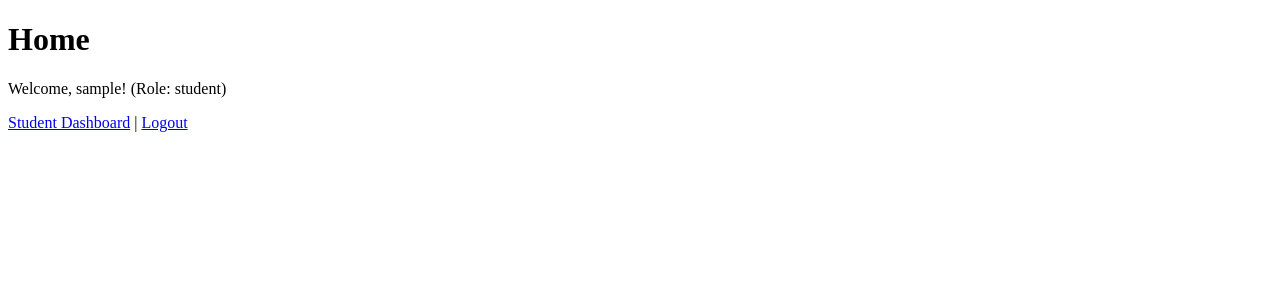
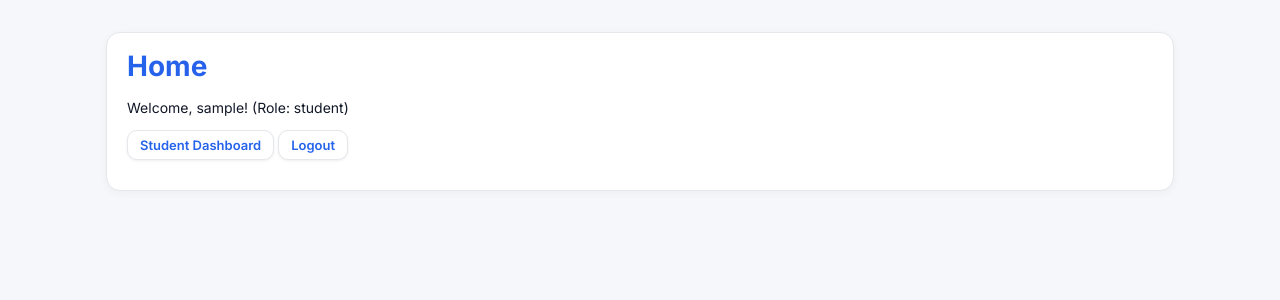
Before and after one commit to DanielRamos69/exam_reg_tristan, a Flask app: template templates/home.html in a window 1280 px wide. Shown: the top 300 px of the page. Run offline with Flask 3, Linux system fonts and the light colour scheme; the template is opened without the code that fills it: most values are stand-ins (such as "Sample title", 1, 10 or a date in 2020).

Commit message:
daniel style overhaul home

```diff
--- a/templates/home.html
+++ b/templates/home.html
@@ -1,31 +1,123 @@
 <!DOCTYPE html>
-<html>
-<head><meta charset="utf-8"><title>Home</title></head>
+<html lang="en">
+<head>
+  <meta charset="utf-8" />
+  <title>Home</title>
+  <meta name="viewport" content="width=device-width, initial-scale=1" />
+
+  <!-- GOOGLE FONT -->
+  <link rel="preconnect" href="https://fonts.gstatic.com" />
+  <link
+    href="https://fonts.googleapis.com/css2?family=Inter:wght@400;500;600;700&display=swap"
+    rel="stylesheet"
+  />
+
+  <style>
+    *{ box-sizing: border-box; }
+    :root {
+      --bd:#e5e7eb;
+      --muted:#6b7280;
+      --blue:#2563eb;
+      --indigo:#4f46e5;
+    }
+    body {
+      font-family:'Inter', system-ui, Arial, sans-serif;
+      background:#f5f7fa;
+      max-width:1100px;
+      margin:2rem auto;
+      padding:0 1rem;
+      color:#111827;
+    }
+
+    h1 {
+      font-size:28px;
+      font-weight:700;
+      margin:0 0 1rem 0;
+      background:linear-gradient(to right,var(--blue),var(--indigo));
+      -webkit-background-clip:text;
+      -webkit-text-fill-color:transparent;
+    }
+
+    .panel {
+      background:#ffffff;
+      border:1px solid var(--bd);
+      border-radius:14px;
+      padding:16px 20px;
+      box-shadow:0 2px 8px rgba(0,0,0,0.04);
+      margin-bottom:1rem;
+      font-size:14px;
+    }
+
+    .btn {
+      display:inline-flex;
+      align-items:center;
+      justify-content:center;
+      padding:6px 12px;
+      border:1px solid var(--bd);
+      border-radius:10px;
+      background:#fff;
+      font-size:13px;
+      font-weight:600;
+      text-decoration:none;
+      box-shadow:0 1px 3px rgba(0,0,0,0.07);
+      cursor:pointer;
+      transition:0.15s ease;
+    }
+    .btn:hover {
+      background:#f3f4f6;
+      transform:translateY(-1px);
+      box-shadow:0 3px 5px rgba(0,0,0,0.1);
+    }
+
+    ul.messages {
+      background:#ffffff;
+      border:1px solid var(--bd);
+      border-left:4px solid var(--blue);
+      border-radius:10px;
+      padding:10px 16px;
+      margin:0 0 1rem;
+      list-style:none;
+      font-size:13px;
+      box-shadow:0 1px 4px rgba(0,0,0,0.03);
+    }
+    ul.messages li { margin:.35rem 0; }
+    ul.messages strong { text-transform: capitalize; }
+
+    a { color:var(--blue); font-weight:600; font-size:13px; text-decoration:none; }
+    a:hover { text-decoration:underline; }
+  </style>
+</head>
 <body>
+
+  <div class="panel">
     <h1>Home</h1>
 
+    <!-- PRESERVED CONDITIONAL ROLE NAVIGATION -->
     {% if user_name %}
       <p>Welcome, {{ user_name }}! (Role: {{ session.get('role', 'student') }})</p>
       <p>
         {% if session.get('role') == 'faculty' %}
-        <a href="{{ url_for('faculty_portal') }}">Faculty Dashboard</a>
+          <a class="btn" href="{{ url_for('faculty_portal') }}">Faculty Dashboard</a>
         {% else %}
-        <a href="{{ url_for('student_portal') }}">Student Dashboard</a>
+          <a class="btn" href="{{ url_for('student_portal') }}">Student Dashboard</a>
         {% endif %}
-      | <a href="{{ url_for('logout') }}">Logout</a>
+        <a class="btn" href="{{ url_for('logout') }}">Logout</a>
       </p>
     {% else %}
-    <p><a href="{{ url_for('login') }}">Login</a> | <a href="{{ url_for('signup') }}">Sign Up</a></p>
+      <p><a class="btn" href="{{ url_for('login') }}">Login</a> <a class="btn" href="{{ url_for('signup') }}">Sign Up</a></p>
     {% endif %}
 
+    <!-- PRESERVED FLASH MESSAGES -->
     {% with messages = get_flashed_messages(with_categories=true) %}
       {% if messages %}
-      <ul>
+        <ul class="messages">
           {% for cat,msg in messages %}
-          <li><strong>{{ cat|capitalize }}:</strong> {{ msg }}</li>
+            <li><strong>{{ cat }}:</strong> {{ msg }}</li>
           {% endfor %}
         </ul>
       {% endif %}
     {% endwith %}
+  </div>
+
 </body>
 </html>
```
Lines whose indentation alone changed are shown as unchanged.
